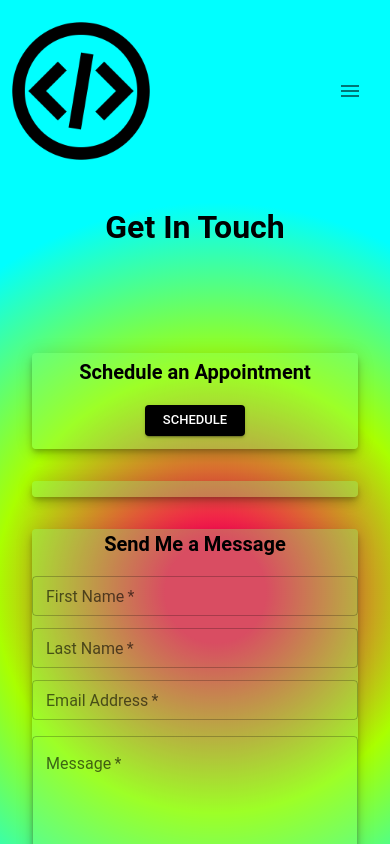
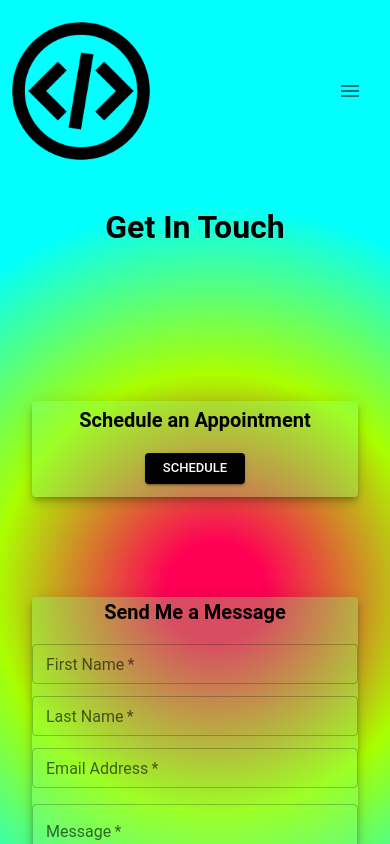
Before and after one commit to KLong75/kevin-new-portfolio, a React (Create React App) app: page /contact in a window 390 px wide. Shown: the top 844 px of the page. Built offline with nearby package versions, Linux system fonts and the light colour scheme.

Commit message:
fix nav links on mobile menu

```diff
--- a/src/components/ContactForm/index.js
+++ b/src/components/ContactForm/index.js
@@ -122,9 +122,29 @@ const ContactForm = () => {
     <form onSubmit={handleSubmit}>
       <h4 style={{ fontSize: '20px', marginTop:'0px', fontWeight: 'bolder'}}>Send Me a Message</h4>
       <FormControl >
-        <TextField label='First Name' required value={firstName} onChange={handleFirstNameChange} size='small' margin='dense' style={{ marginTop: '-10px', width: '100%'}} />
-        <TextField label='Last Name' required value={lastName} onChange={handleLastNameChange} size='small' margin='dense' />
         <TextField
+          fullWidth
+          label='First Name'
+          required
+          value={firstName}
+          onChange={handleFirstNameChange}
+          size='small'
+          margin='dense'
+          style={{
+            marginTop: '-10px',
+            width: '100%'
+          }}
+        />
+        <TextField
+          fullWidth
+          label='Last Name'
+          required value={lastName}
+          onChange={handleLastNameChange}
+          size='small'
+          margin='dense'
+        />
+        <TextField
+          fullWidth
           label='Email Address'
           required
           value={email}
--- a/src/components/Header/index.js
+++ b/src/components/Header/index.js
@@ -186,7 +186,7 @@ const Header = () => {
           <Grid xs={12}>
           <MenuItem
             component={Link}
-            to="/sam-hahn-travel/design-process"
+            to="/my_work"
             onClick={handleMenuClose}
             style=
               {{
@@ -202,7 +202,7 @@ const Header = () => {
           <Grid xs={12}>
           <MenuItem
             component={Link}
-            to="/sam-hahn-travel/self-booking"
+            to="/resume"
             onClick={handleMenuClose}
             style=
               {{
--- a/src/pages/Contact/Contact.js
+++ b/src/pages/Contact/Contact.js
@@ -23,18 +23,23 @@ const Contact = () => {
         <h1 className='' style={{ fontSize: '', marginBottom: ''}}>Get In Touch</h1>
       </Grid>
 
+      <Grid xs={12} md={4} lg={4}>
 
+      </Grid>
 
-      <Grid  xs={12} md={6} style={{ marginTop: ''}} height=''>
+      <Grid  xs={12} md={4} lg={4} style={{ marginTop: ''}} height=''>
         <DisplayBox elevation={6} >
           <ScheduleAppointment  />
         </DisplayBox>
-
-        <DisplayBox elevation={6} >
-        </DisplayBox>
+        {/* <DisplayBox elevation={6} >
+        </DisplayBox> */}
       </Grid>
 
-      <Grid xs={12} md={6} style={{ marginTop: '-80px'}}>
+      <Grid xs={12} md={4} lg={4}>
+
+      </Grid>
+
+      <Grid xs={12} md={6} style={{ marginTop: '-60px'}}>
         <DisplayBox elevation={6}>
           <ContactForm />
 
```
